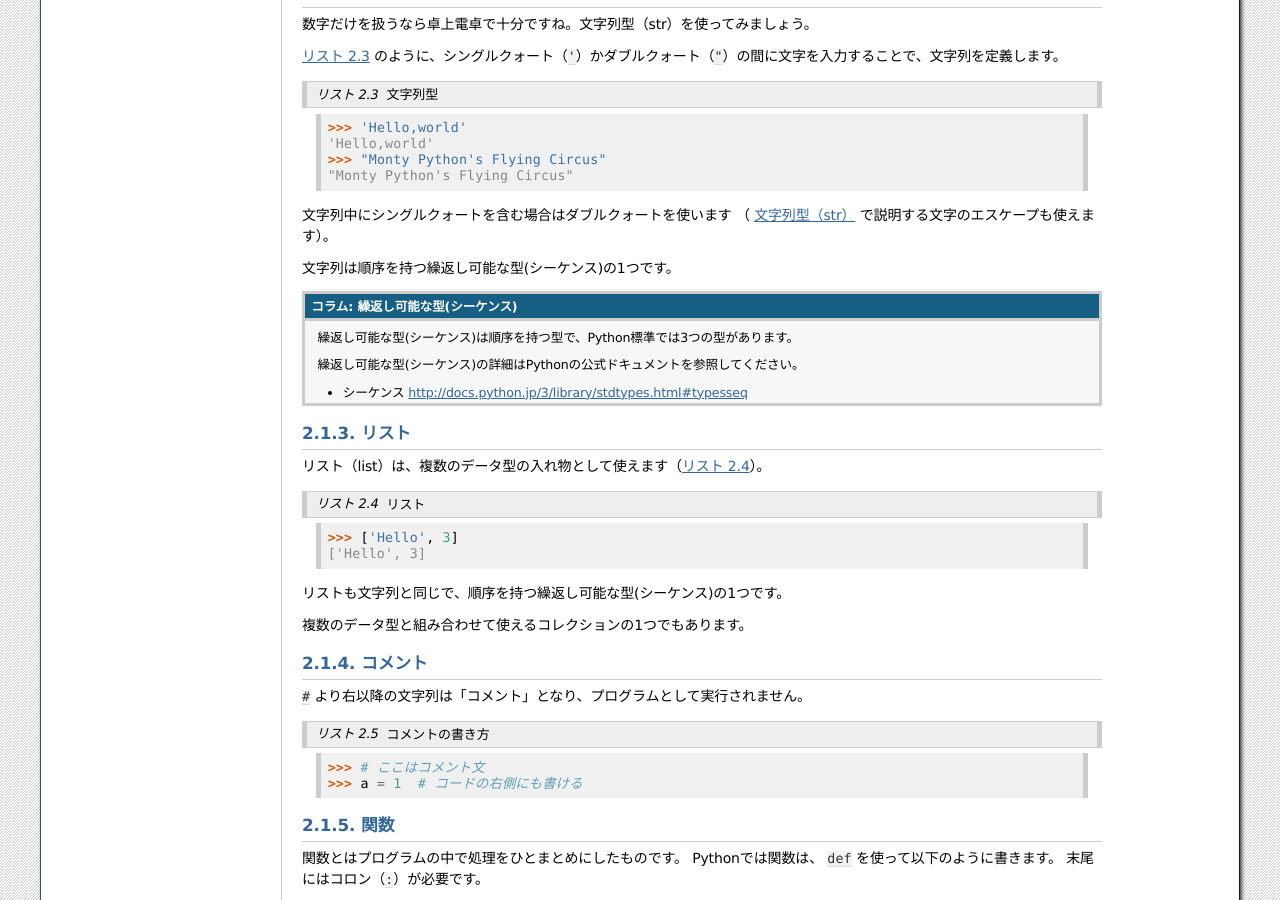
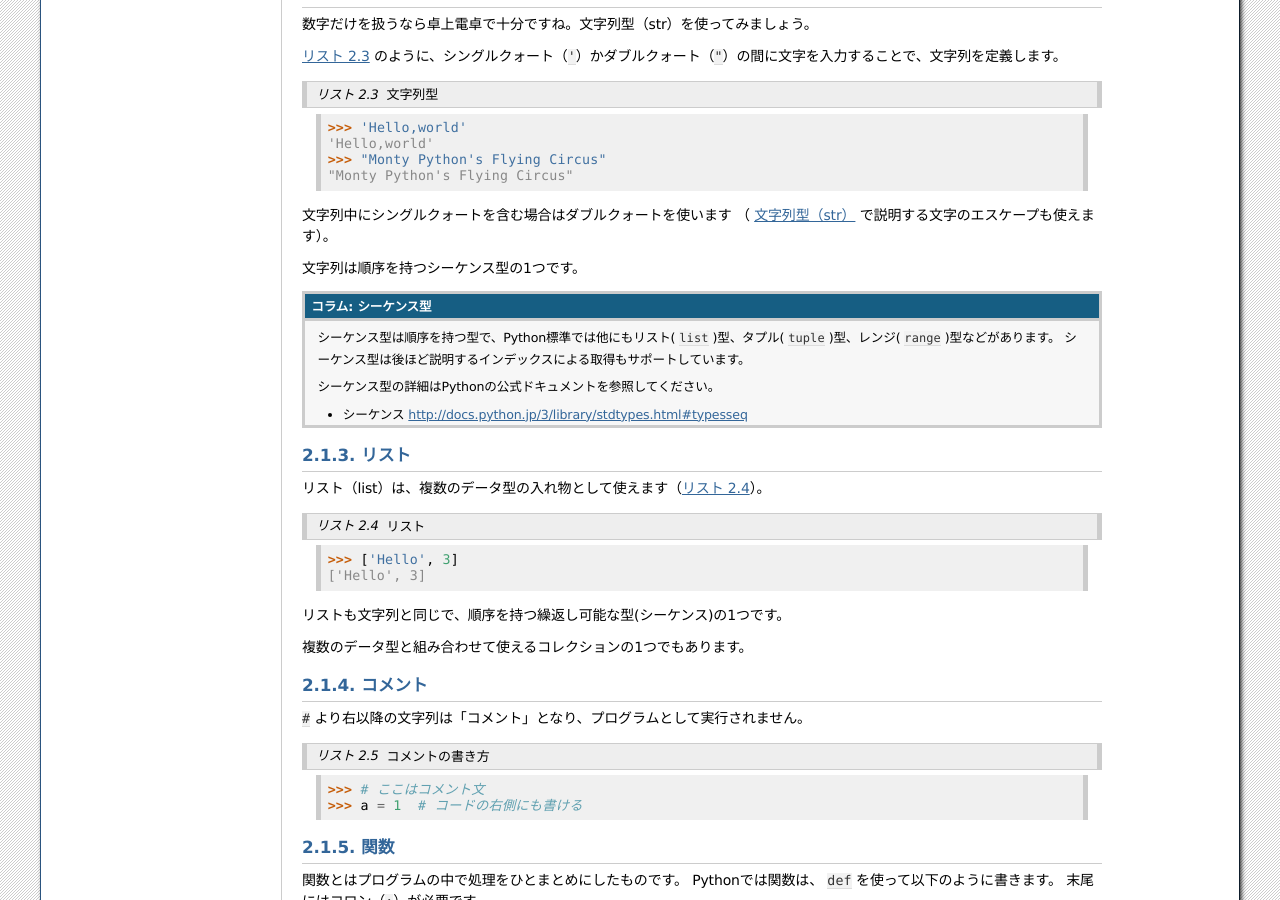
Before and after one commit to pyconjp/pycamp.pycon.jp, a Sphinx documentation site: the page built from source/textbook/2_intro.rst, in a window 1280 px wide and 900 px high, scrolled down 1259 px. Built offline with Sphinx 7.4.7, drawn with Linux system fonts in a browser that asks for light colours.

Commit message:
Update 2_intro.rst
Pythonのシーケンス型はイテラブルであること、インデックスでアクセスできること、という2つの要素を持つ。
繰り返し可能型（イテラブル）だけだと辞書のビューオブジェクトや集合型と区別が難しくなるので明確に記述する。

```diff
--- a/source/textbook/2_intro.rst
+++ b/source/textbook/2_intro.rst
@@ -99,13 +99,14 @@ Pythonを電卓にする
 文字列中にシングルクォートを含む場合はダブルクォートを使います
 （ :ref:`types-str` で説明する文字のエスケープも使えます）。
 
-文字列は順序を持つ繰返し可能な型(シーケンス)の1つです。
+文字列は順序を持つシーケンス型の1つです。
 
-.. admonition:: コラム: 繰返し可能な型(シーケンス)
+.. admonition:: コラム: シーケンス型
 
-   繰返し可能な型(シーケンス)は順序を持つ型で、Python標準では3つの型があります。
+   シーケンス型は順序を持つ型で、Python標準では他にもリスト( ``list`` )型、タプル( ``tuple`` )型、レンジ( ``range`` )型などがあります。
+   シーケンス型は後ほど説明するインデックスによる取得もサポートしています。
 
-   繰返し可能な型(シーケンス)の詳細はPythonの公式ドキュメントを参照してください。
+   シーケンス型の詳細はPythonの公式ドキュメントを参照してください。
 
    * シーケンス http://docs.python.jp/3/library/stdtypes.html#typesseq
 
```
